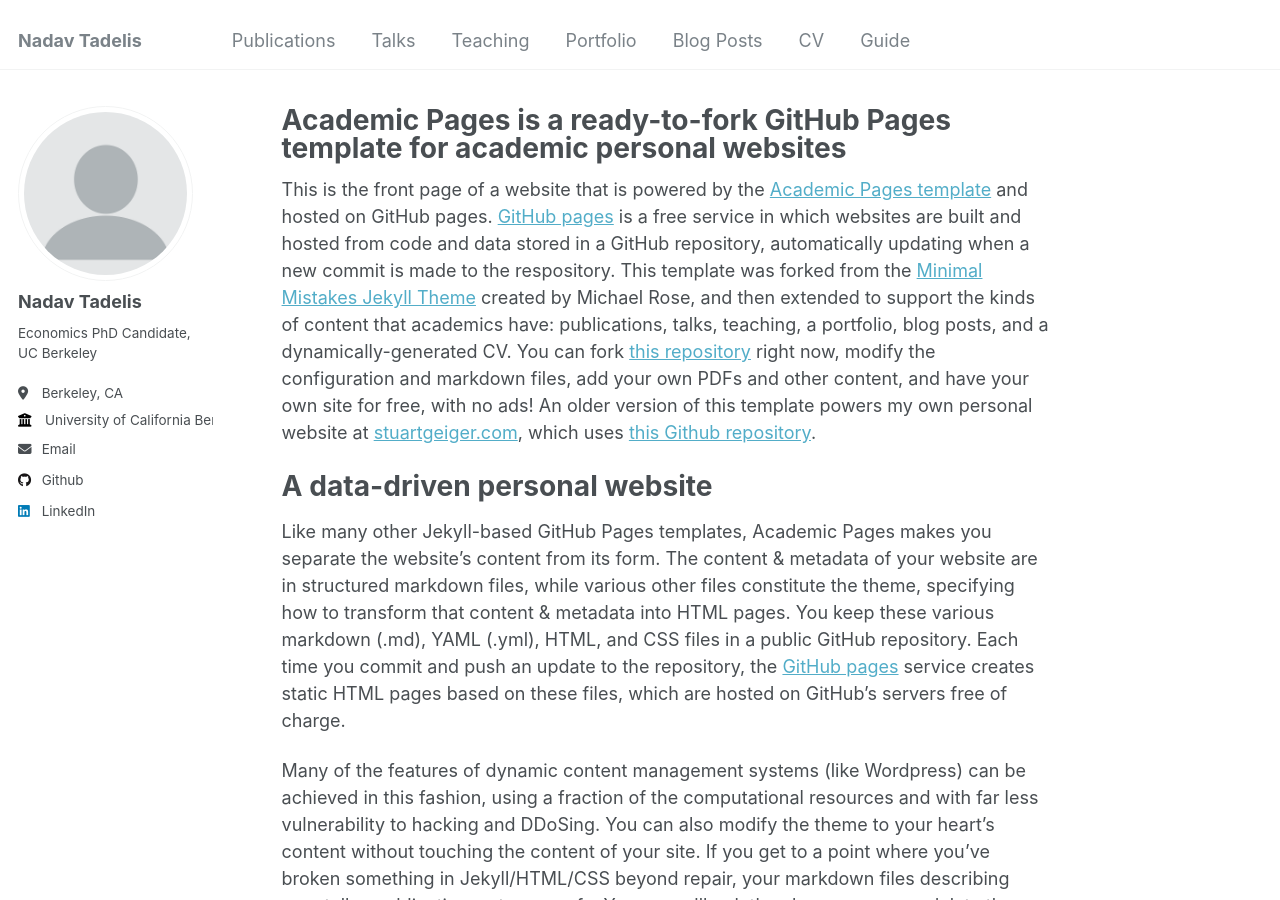
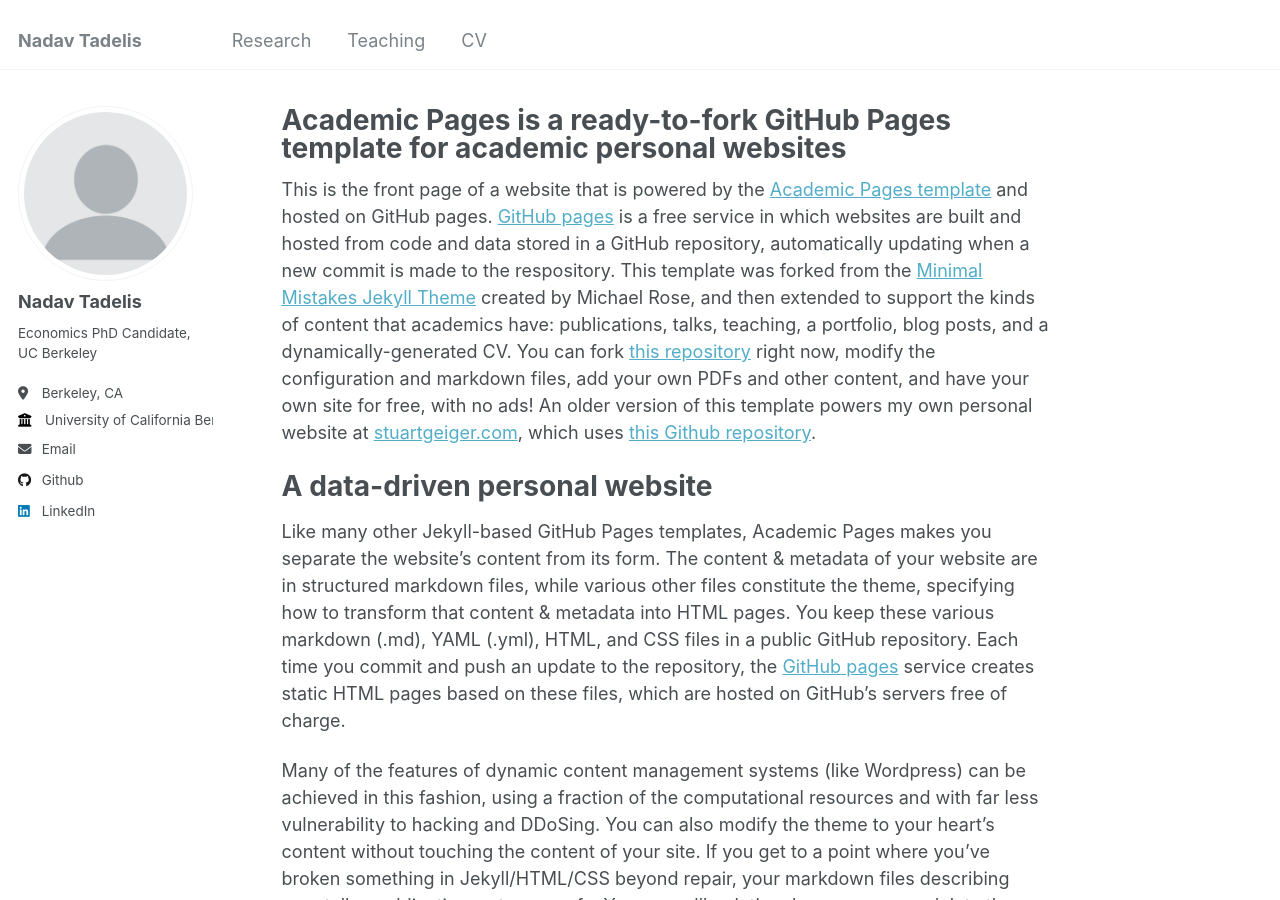
Before and after one commit to nadavtadelis/nadavtadelis.github.io, a Jekyll site: the page built from _pages/about.md, in a window 1280 px wide and 900 px high. Built offline with Jekyll 4.4.1, drawn with Linux system fonts in a browser that asks for light colours.

Commit message:
Update navigation.yml

```diff
--- a/_data/navigation.yml
+++ b/_data/navigation.yml
@@ -5,23 +5,11 @@
 # prevent it from being included in the site.
 
 main:
-  - title: "Publications"
-    url: /publications/
-
-  - title: "Talks"
-    url: /talks/
+  - title: "Research"
+    url: /research/
 
   - title: "Teaching"
     url: /teaching/
 
-  - title: "Portfolio"
-    url: /portfolio/
-
-  - title: "Blog Posts"
-    url: /year-archive/
-
   - title: "CV"
-    url: /cv/
-
-  - title: "Guide"
-    url: /markdown/
+    url: /cv/ #/files/NadavTadelis_CV.pdf
```
